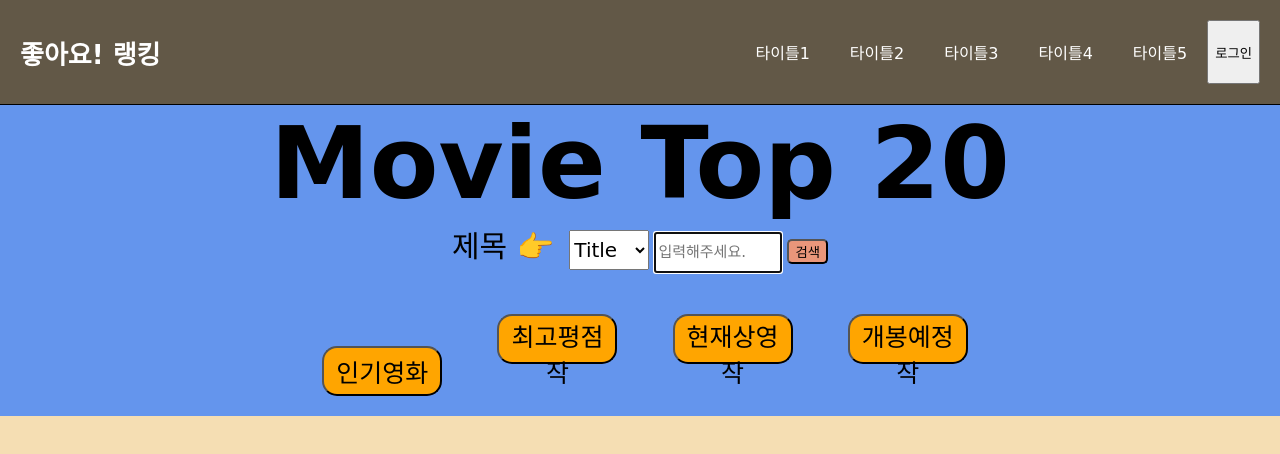
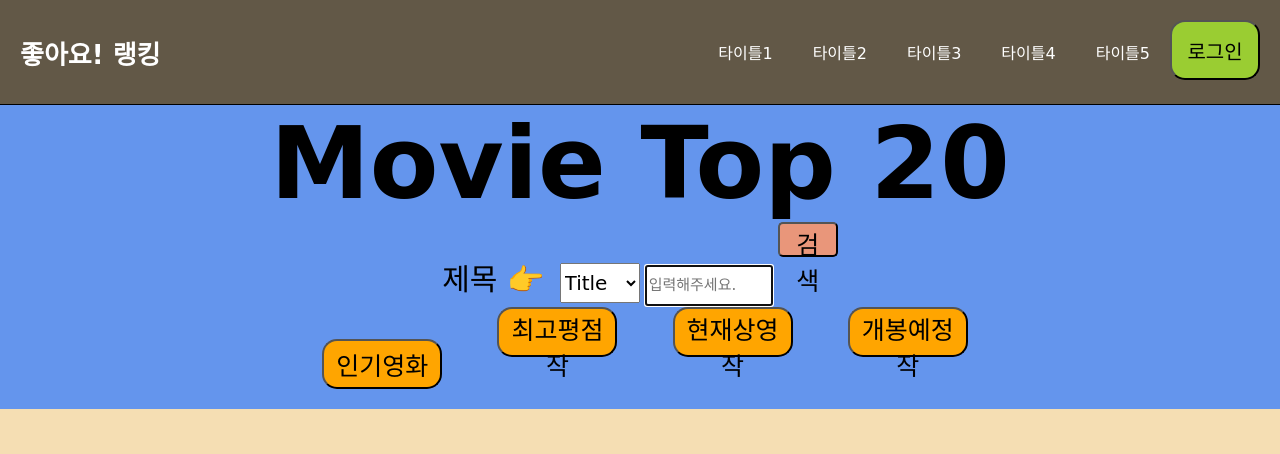
Before and after one commit to yhjs1211/homework-sparta, a plain HTML site: page index.html in a window 1280 px wide. Drawn offline with Linux system fonts and the light colour scheme; no server answers; a web font is replaced by a local one.

```diff
--- a/css/detail.css
+++ b/css/detail.css
@@ -16,6 +16,14 @@
     height: 60px;
     width: 60px;
     float: left;
+}
+
+#loginBtn {
+    width: 90px;
+    height: 60px;
+    font-size:20px;
+    border-radius: 15px;
+    background-color:yellowgreen;
 }
 
 .movieContainer{
--- a/css/index.css
+++ b/css/index.css
@@ -37,7 +37,18 @@
     font-size:20px;
 }
 
+#loginBtn {
+    width: 90px;
+    height: 60px;
+    font-size:20px;
+    border-radius: 15px;
+    background-color:yellowgreen;
+}
+
 #buttonFind {
+    width: 60px;
+    height: 35px;
+    font-size:25px;
     margin-bottom: 50px;
     border-radius: 5px;
     background-color:darksalmon;
```
Also changed, not shown: js/review.js (+11 -3 lines), login.html (+1 -1 lines).
